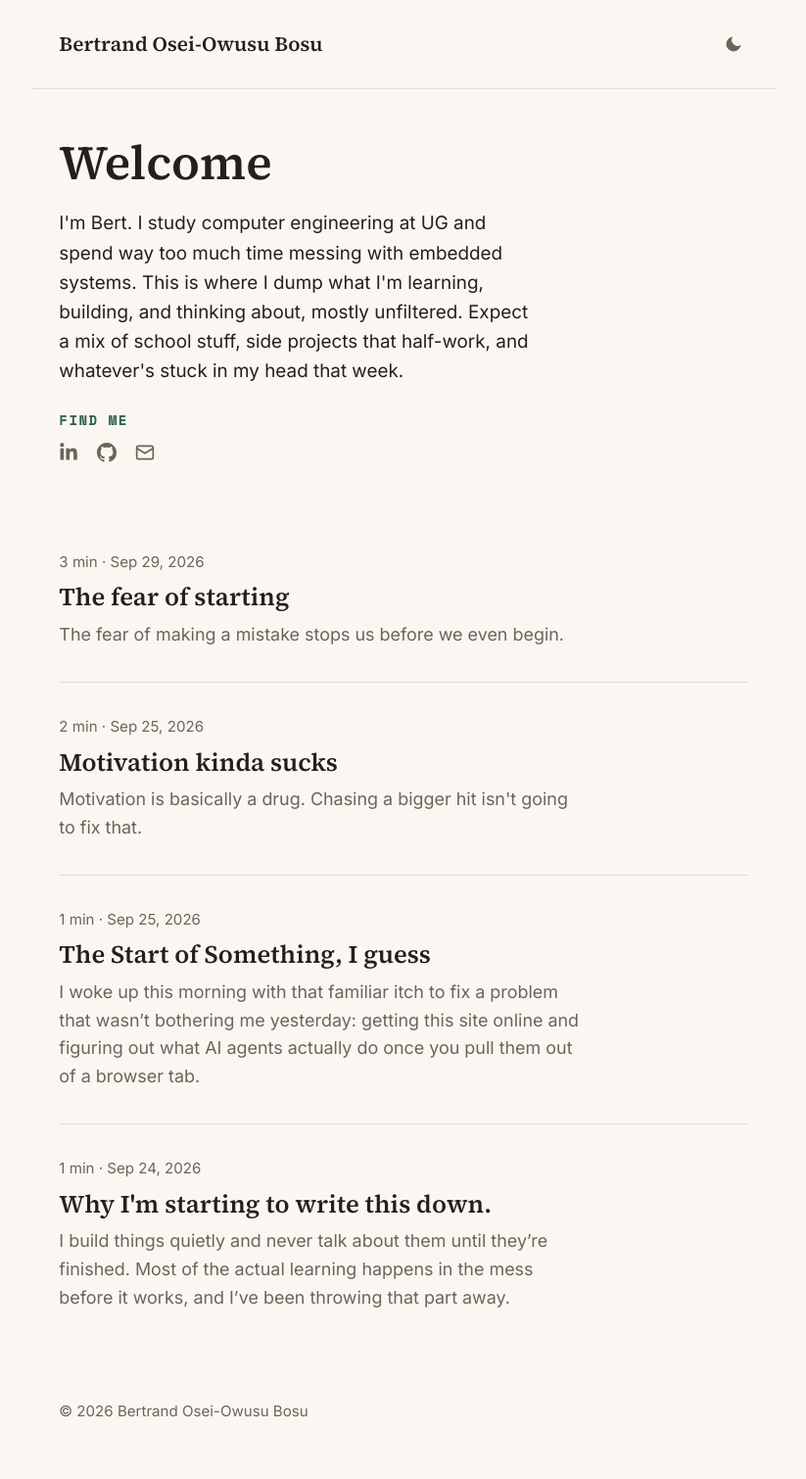
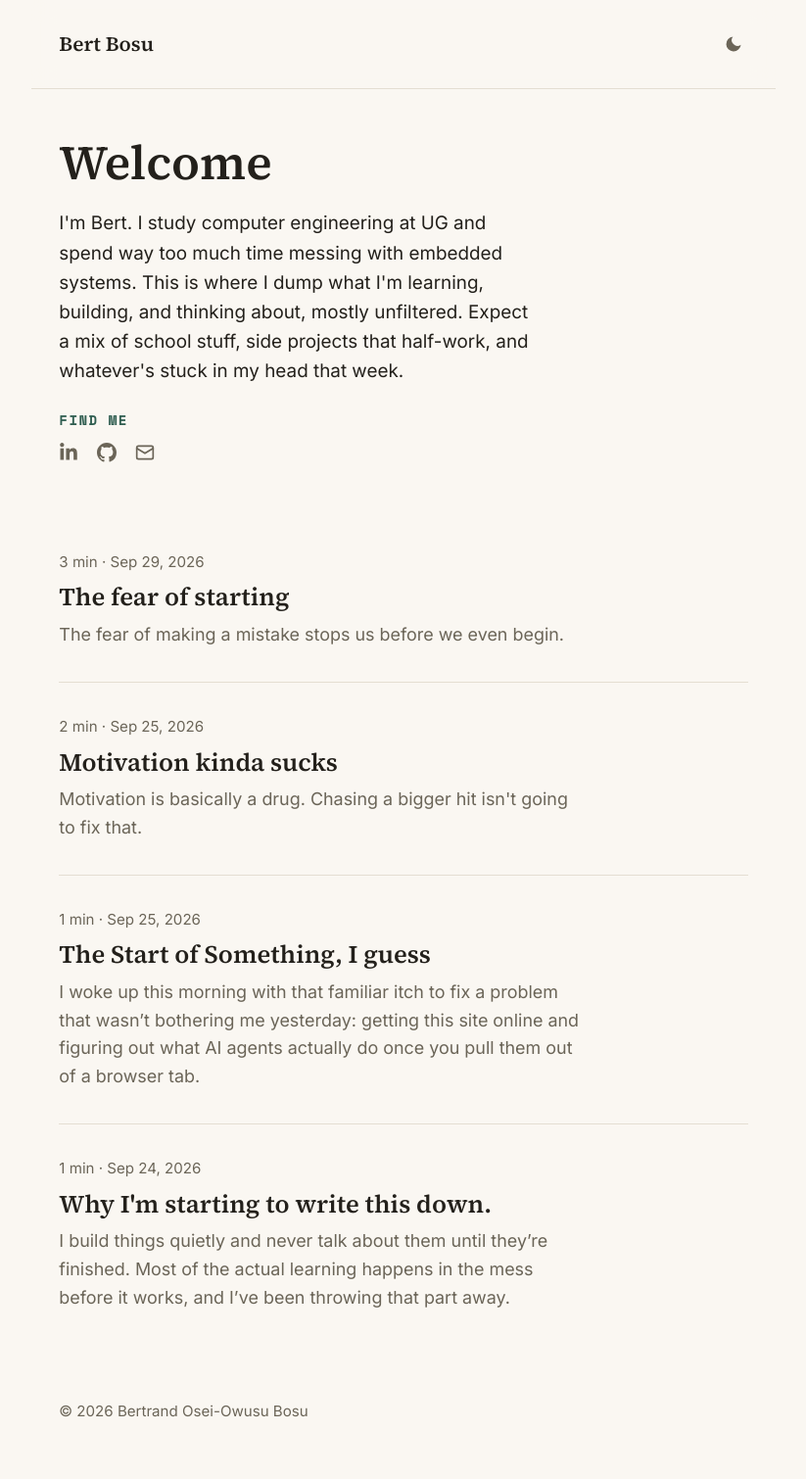
Before and after one commit to Bertqrt/bertrandbosu-blog1, a Jekyll site: the page built from index.md, in a window 1280 px wide. Shown: the whole page at 98% size, without its empty margins (228-1051 px from the left). Built offline with Jekyll 4.4.1, drawn with Linux system fonts in a browser that asks for light colours; comment, search, counter and statistics services are not loaded.

Commit message:
Shorten the header name to Bert Bosu
Co-Authored-By: Claude Opus 5.5 <noreply@anthropic.com>
Claude-Session: https://claude.ai/code/session_01VYTNPzZvCKrCiRxDnssYEG

```diff
--- a/_layouts/default.html
+++ b/_layouts/default.html
@@ -35,7 +35,7 @@
 <body>
   <div class="page">
     <header class="site-header">
-      <a href="{{ '/' | relative_url }}" class="home-link" aria-label="Bertrand Osei-Owusu Bosu, home">Bertrand Osei-Owusu Bosu</a>
+      <a href="{{ '/' | relative_url }}" class="home-link" aria-label="Bert Bosu, home">Bert Bosu</a>
 
       <button id="theme-toggle" class="theme-toggle" aria-label="Toggle light and dark mode">
         <svg class="icon-sun" viewBox="0 0 24 24" fill="none" stroke="currentColor" stroke-width="2" stroke-linecap="round" stroke-linejoin="round">
```
